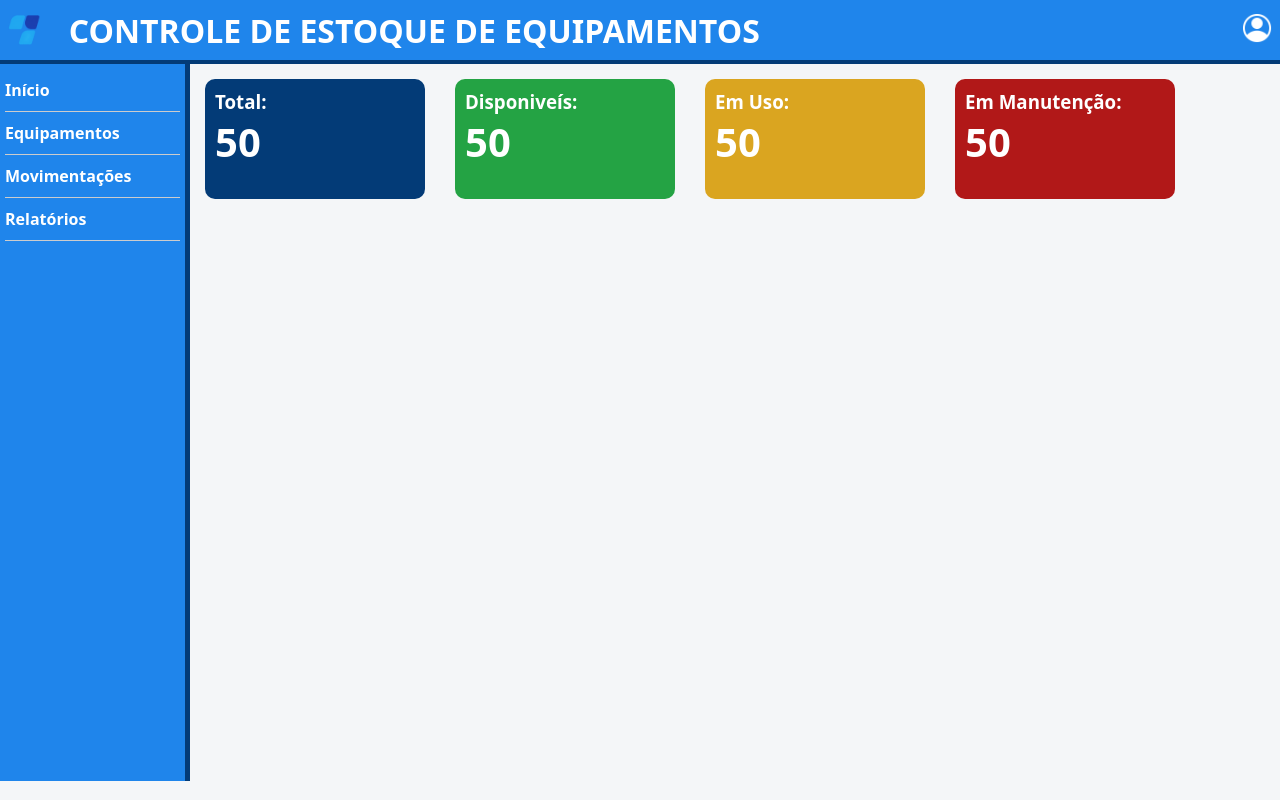
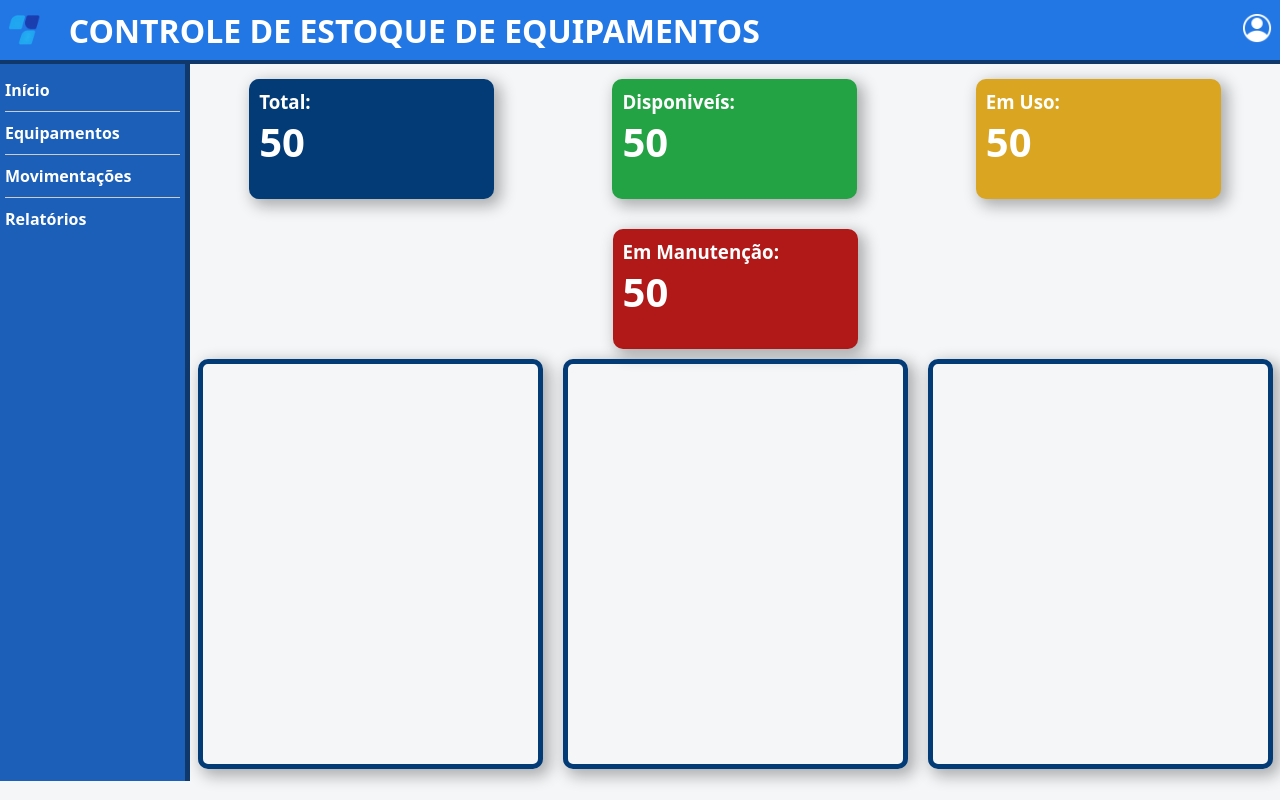
Before and after one commit to victorwallace231/FLF-PROJETO-CONTROLE, a Flask app: template templates/dashboard.html in a window 1280 px wide. Run offline with Flask 3, Linux system fonts and the light colour scheme; the template is opened without the code that fills it, so the values that code supplies are empty.

Commit message:
Progressão no Dashboard

```diff
--- a/static/css/index.css
+++ b/static/css/index.css
@@ -15,13 +15,13 @@ body {
 /*Cabeçalho*/
 
 header {
-    background-color: #1f85eb;
+    background-color: #2277E5;
     height: 60px;
     width: 100%;
     display: flex;
     align-items: center;
     justify-content: space-between;
-    border-bottom: 4px solid #033b77;
+    border-bottom: 4px solid #10386B;
     color: white;
 }
 
@@ -86,10 +86,10 @@ main {
 /*Menu Lateral*/
 .sidebar {
     width: 175px;
-    background-color: #1f85eb;
-    height: 88.4vh;
+    background-color: #1C5FB8;
+    min-height: 88.4vh;
     padding: 5px;
-    border-right: 5px solid #033b77;
+    border-right: 5px solid #10386B;
 }
 
 .sidebar ul{
@@ -106,21 +106,33 @@ main {
 }
 
 .sidebar a:hover {
-  color: #000000;
+  color: #0A2242;
 }
 
 .sidebar li {
     border-bottom: 1px solid #ccc;
 }
 
+li:last-child {
+    border-bottom: 0px;
+}
+
+/*---------------------------------------------------------------*/
 
 /*Conteúdo Principal (todas as pages)*/
 .main-content {
     padding: 5px;
     display: flex;
+    flex-direction: column;
+    justify-content: center;
+    width: 100%;
+    height: fit-content;
+    align-items: center;
 }
 
-/*Conteúdo do Dashboard*/
+/*------------Conteúdo do Dashboard------------*/
+
+/*caixinha de balões*/
 .ballons-box {
     display: flex;
     flex-direction: row;
@@ -137,12 +149,13 @@ main {
 
 .ballons-all {
     display: block;
-    width: 200px;
+    width: 225px;
     height: 100px;
     border-radius: 10px;
     margin: 10px;
     color: white;
     padding: 10px;
+    box-shadow: 5px 5px 15px 2px rgba(0, 0, 0, 0.3);
 }
 
 #ballon1 {
@@ -160,3 +173,22 @@ main {
 #ballon4 {
     background-color: #b11818;
 }
+
+/*Cards dos Outros Menus*/
+
+.tabelas-afins {
+    max-width: 100%;
+    display: flex;
+    gap: 20px;
+    flex-wrap: wrap;
+    flex-direction: row;
+    justify-content: space-between;
+}
+
+.cards-dash {
+    border: 5px solid #033b77;
+    width: 335px;
+    height: 400px;
+    border-radius: 10px;
+    box-shadow: 5px 5px 15px 2px rgba(0, 0, 0, 0.3);
+}
--- a/static/css/login.css
+++ b/static/css/login.css
@@ -65,18 +65,18 @@ form {
 .input-box {
     position: relative;
     width: 100%;
-    height: 50px;
+    height: 45px;
     display: flex;
-
 }
 
 .input-box input {
     width: 100%;
-    height: 40px;
+    height: 35px;
     border: 1px solid;
     border-radius: 10px;
     outline: none;
     font-size: 15px;
+    padding: 5px;
 }
 
 button {
--- a/templates/dashboard.html
+++ b/templates/dashboard.html
@@ -77,10 +77,10 @@
 
                 </div>
 
-                <div class="tabela-rela">
-                    <table>
-                        <thead></thead>
-                    </table>
+                <div class="tabelas-afins">
+                    <div class="cards-dash"></div>
+                    <div class="cards-dash"></div>
+                    <div class="cards-dash"></div>
                 </div>
 
             </section>
--- a/templates/equipamentos.html
+++ b/templates/equipamentos.html
@@ -43,7 +43,7 @@
                     <nav>
                         <ul>
                             <li><a href="dashboard.html">Início</a></li>
-                            <li><a href="equipamentos.html">Equipamentos</a></li>
+                            <li><a href="#">Equipamentos</a></li>
                             <li><a href="movimentacao.html">Movimentações</a></li>
                             <li><a href="relatorios.html">Relatórios</a></li>
                         </ul>
```
Also changed, not shown: templates/movimentacao.html (+28 -2 lines), templates/relatorios.html (+27 -2 lines).
